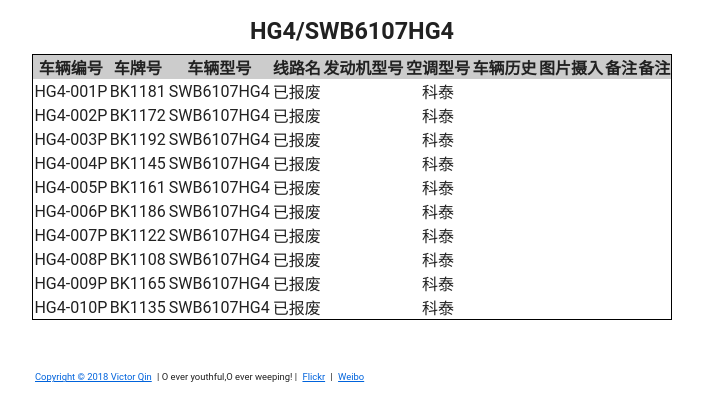
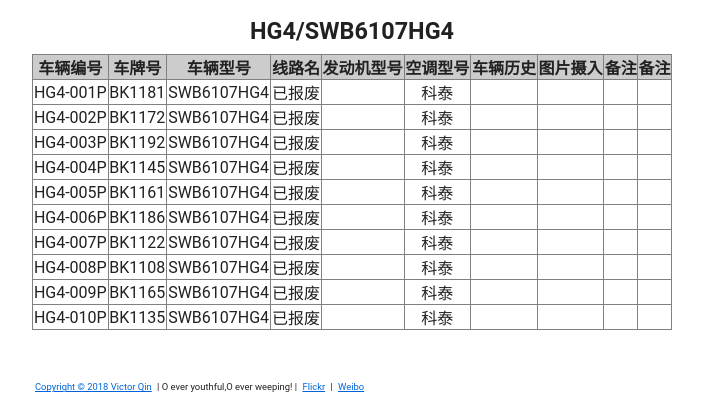
Before and after one commit to yinlqin/yinlqin.github.io, a PHP site: page /photos/citys/shanghai/feng_xian/index.html in a window 1280 px wide. Shown: the part 1153-1556 px from the top of the page, without its empty margins (288-991 px from the left). Before the commit the page ends 1535 px from the top, so only its background shows below. Run offline with PHP 8.4, Linux system fonts and the light colour scheme.

Commit message:
Update style.css

```diff
--- a/styles/style.css
+++ b/styles/style.css
@@ -67,7 +67,6 @@ img {
 
 table {
     width: 100%;
-    border: 1;
     height: auto;
     margin: 10px auto 10px auto;
     border: thin solid black;
@@ -87,11 +86,13 @@ tr {
 td {
     height: 15pt;
     width: auto;
+    border: thin solid gray;
 
 
 }
 th {
     background-color: #ccc;
+    border: thin solid gray;
 }
 
 .list {
```
